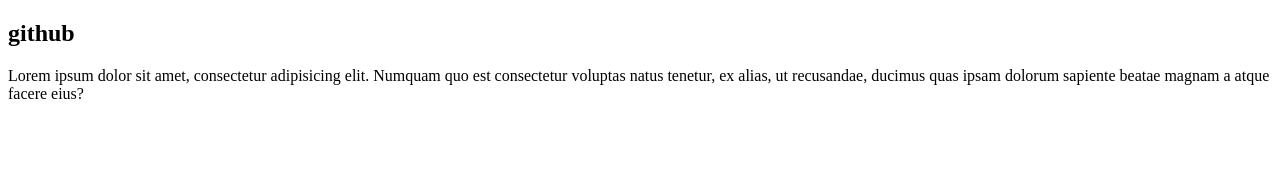
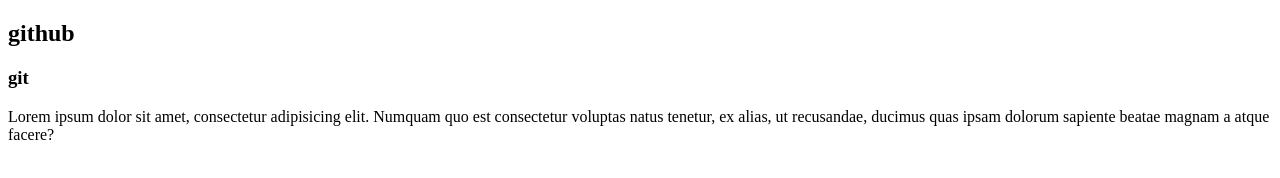
Before and after one commit to vinit-addweb/batch5, a plain HTML site: page home.html in a window 1280 px wide. Drawn offline with Linux system fonts and the light colour scheme.

Commit message:
made changes

```diff
--- a/home.html
+++ b/home.html
@@ -8,6 +8,7 @@
 </head>
 <body>
     <h2>github</h2>
-    <p>Lorem ipsum dolor sit amet, consectetur adipisicing elit. Numquam quo est consectetur voluptas natus tenetur, ex alias, ut recusandae, ducimus quas ipsam dolorum sapiente beatae magnam a atque facere eius?</p>
+    <h3>git</h3>
+    <p>Lorem ipsum dolor sit amet, consectetur adipisicing elit. Numquam quo est consectetur voluptas natus tenetur, ex alias, ut recusandae, ducimus quas ipsam dolorum sapiente beatae magnam a atque facere?</p>
 </body>
 </html>
```
